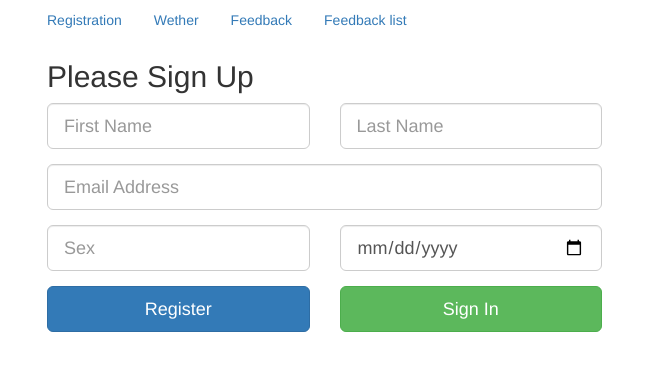
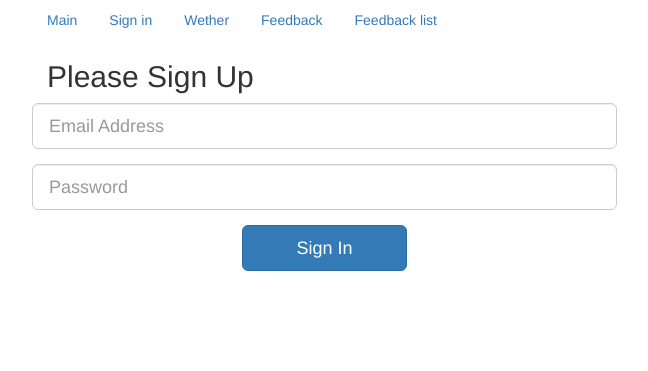
Before and after one commit to Littie/bwt, a PHP site: page /login in a window 1280 px wide; the page is wider, and only the part inside the window is pictured. Shown: the top 371 px of that part, without its empty margins (233-881 px from the left). Run offline with PHP 8.4, Linux system fonts and the light colour scheme.

Commit message:
[view] change ligin, main, tamplate view

```diff
--- a/application/views/login_view.php
+++ b/application/views/login_view.php
@@ -4,35 +4,21 @@
             <form role="form">
                 <h2>Please Sign Up</h2>
                 <div class="row">
-                    <div class="col-xs-6 col-sm-6 col-md-6">
-                        <div class="form-group">
-                            <input type="text" name="first_name" id="first_name" class="form-control input-lg" placeholder="First Name" tabindex="1">
-                        </div>
-                    </div>
-                    <div class="col-xs-6 col-sm-6 col-md-6">
-                        <div class="form-group">
-                            <input type="text" name="last_name" id="last_name" class="form-control input-lg" placeholder="Last Name" tabindex="2">
-                        </div>
-                    </div>
-                </div>
-                <div class="form-group">
-                    <input type="email" name="email" id="email" class="form-control input-lg" placeholder="Email Address" tabindex="3">
-                </div>
-                <div class="row">
-                    <div class="col-xs-6 col-sm-6 col-md-6">
-                        <div class="form-group">
-                            <input type="text" name="sex" id="sex" class="form-control input-lg" placeholder="Sex" tabindex="4">
-                        </div>
-                    </div>
-                    <div class="col-xs-6 col-sm-6 col-md-6">
-                        <div class="form-group">
-                            <input type="date" name="date" id="date" class="form-control input-lg" placeholder="Enter birth day" tabindex="5">
-                        </div>
+                    <div class="form-group">
+                        <input type="email" name="email" id="email" class="form-control input-lg" placeholder="Email Address">
                     </div>
                 </div>
                 <div class="row">
-                    <div class="col-xs-6 col-md-6"><input type="submit" value="Register" class="btn btn-primary btn-block btn-lg" tabindex="6"></div>
-                    <div class="col-xs-6 col-md-6"><a href="#" class="btn btn-success btn-block btn-lg">Sign In</a></div>
+                    <div class="form-group">
+                        <input type="password" name="password" id="password" class="form-control input-lg" placeholder="Password">
+                    </div>
+                </div>
+                <div class="row">
+                    <div class="col-xs-4 col-md-4"></div>
+                    <div class="col-xs-4 col-md-4">
+                        <input type="submit" value="Sign In" class="btn btn-primary btn-block btn-lg">
+                    </div>
+                    <div class="col-xs-4 col-md-4"></div>
                 </div>
             </form>
         </div>
--- a/application/views/main_view.php
+++ b/application/views/main_view.php
@@ -32,7 +32,7 @@
                 </div>
                 <div class="row">
                     <div class="col-xs-6 col-md-6"><input type="submit" value="Register" class="btn btn-primary btn-block btn-lg" tabindex="6"></div>
-                    <div class="col-xs-6 col-md-6"><a href="#" class="btn btn-success btn-block btn-lg">Sign In</a></div>
+                    <div class="col-xs-6 col-md-6"><a href="login" class="btn btn-success btn-block btn-lg">Sign In</a></div>
                 </div>
             </form>
         </div>
--- a/application/views/template_view.php
+++ b/application/views/template_view.php
@@ -14,7 +14,8 @@
         <div class="col-md-2"></div>
         <div class="col-md-8">
             <ul class="nav nav-pills">
-                <li><a href="/login">Registration</a></li>
+                <li><a href="/">Main</a></li>
+                <li><a href="/login">Sign in</a></li>
                 <li><a href="/wether">Wether</a></li>
                 <li><a href="/feedback">Feedback</a></li>
                 <li><a href="feedback/list">Feedback list</a></li>
```
